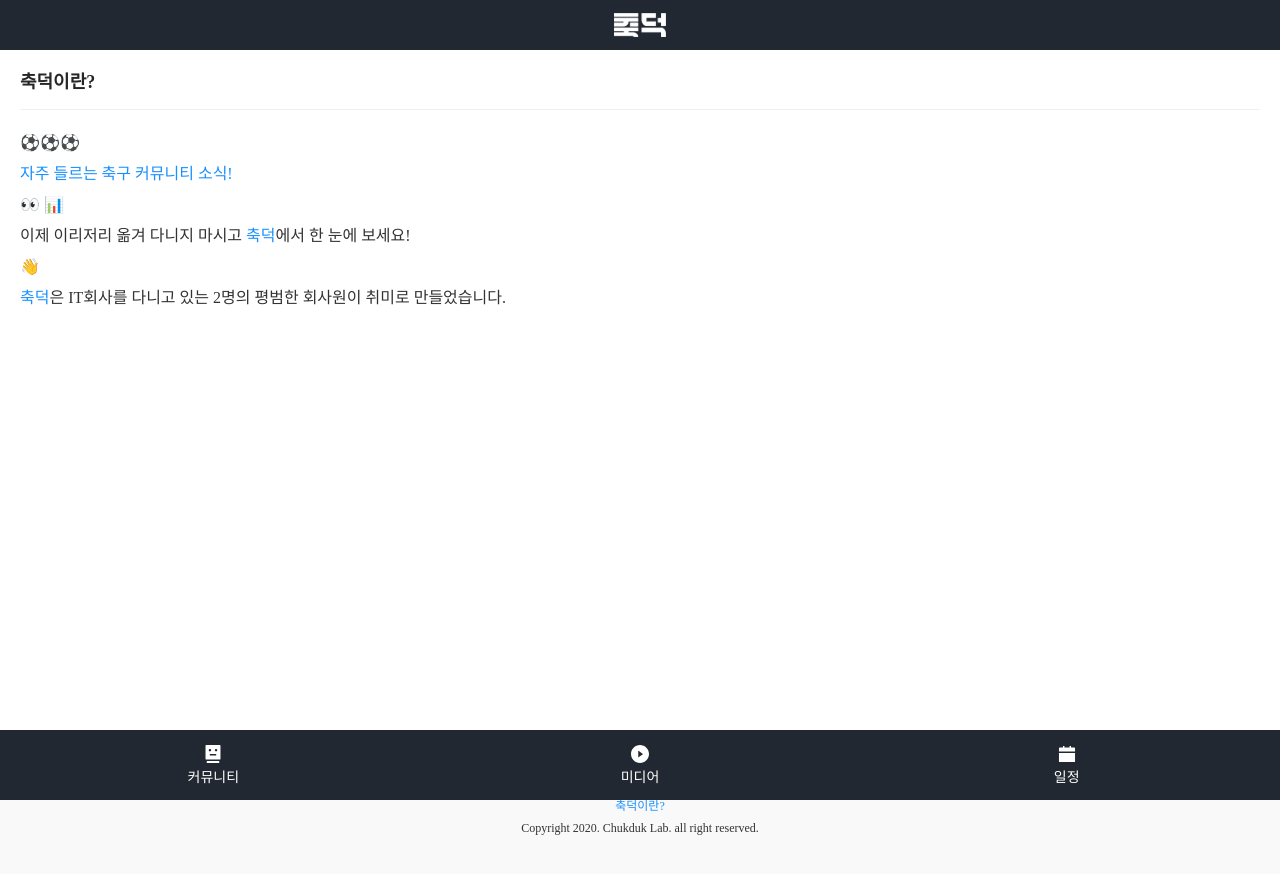
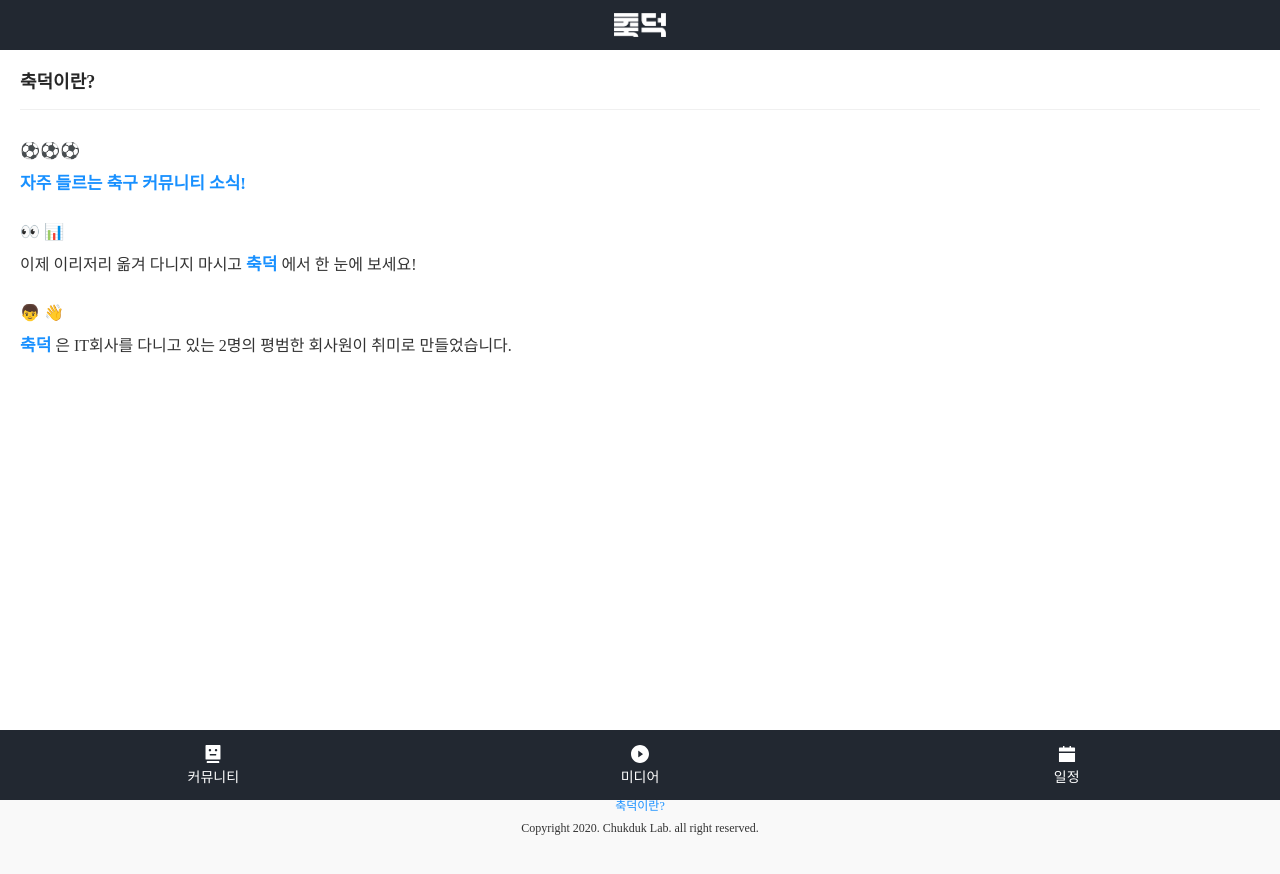
Before and after one commit to hoiheart/chukduk, a Next.js app in the folder app/: page /about in a window 1280 px wide. Shown: the top 874 px of the page. Built offline with nearby package versions, Linux system fonts and the light colour scheme.

Commit message:
refactor: :lipstick: about

```diff
--- a/app/pages/about.tsx
+++ b/app/pages/about.tsx
@@ -5,12 +5,18 @@ const About = () => {
     <>
       <Title text="축덕이란?" />
       <div className="about">
-        <p>⚽⚽⚽</p>
-        <p><em>자주 들르는 축구 커뮤니티 소식!</em></p>
-        <p>👀 📊</p>
-        <p>이제 이리저리 옮겨 다니지 마시고 <em>축덕</em>에서 한 눈에 보세요!</p>
-        <p>👋</p>
-        <p><em>축덕</em>은 IT회사를 다니고 있는 2명의 평범한 회사원이 취미로 만들었습니다.</p>
+        <p>
+          ⚽⚽⚽<br />
+          <em>자주 들르는 축구 커뮤니티 소식!</em>
+        </p>
+        <p>
+          👀 📊<br />
+          이제 이리저리 옮겨 다니지 마시고 <em>축덕</em> 에서 한 눈에 보세요!
+        </p>
+        <p>
+          👦 👋<br />
+          <em>축덕</em> 은 IT회사를 다니고 있는 2명의 평범한 회사원이 취미로 만들었습니다.
+        </p>
       </div>
     </>
   )
--- a/app/scss/app.scss
+++ b/app/scss/app.scss
@@ -182,9 +182,12 @@ footer {
 .about {
   p {
     margin: 15px 0;
+    line-height: 2;
   }
 
   em {
     color: $color-primary;
+    font-size: 17px;
+    font-weight: bold;
   }
 }
```
